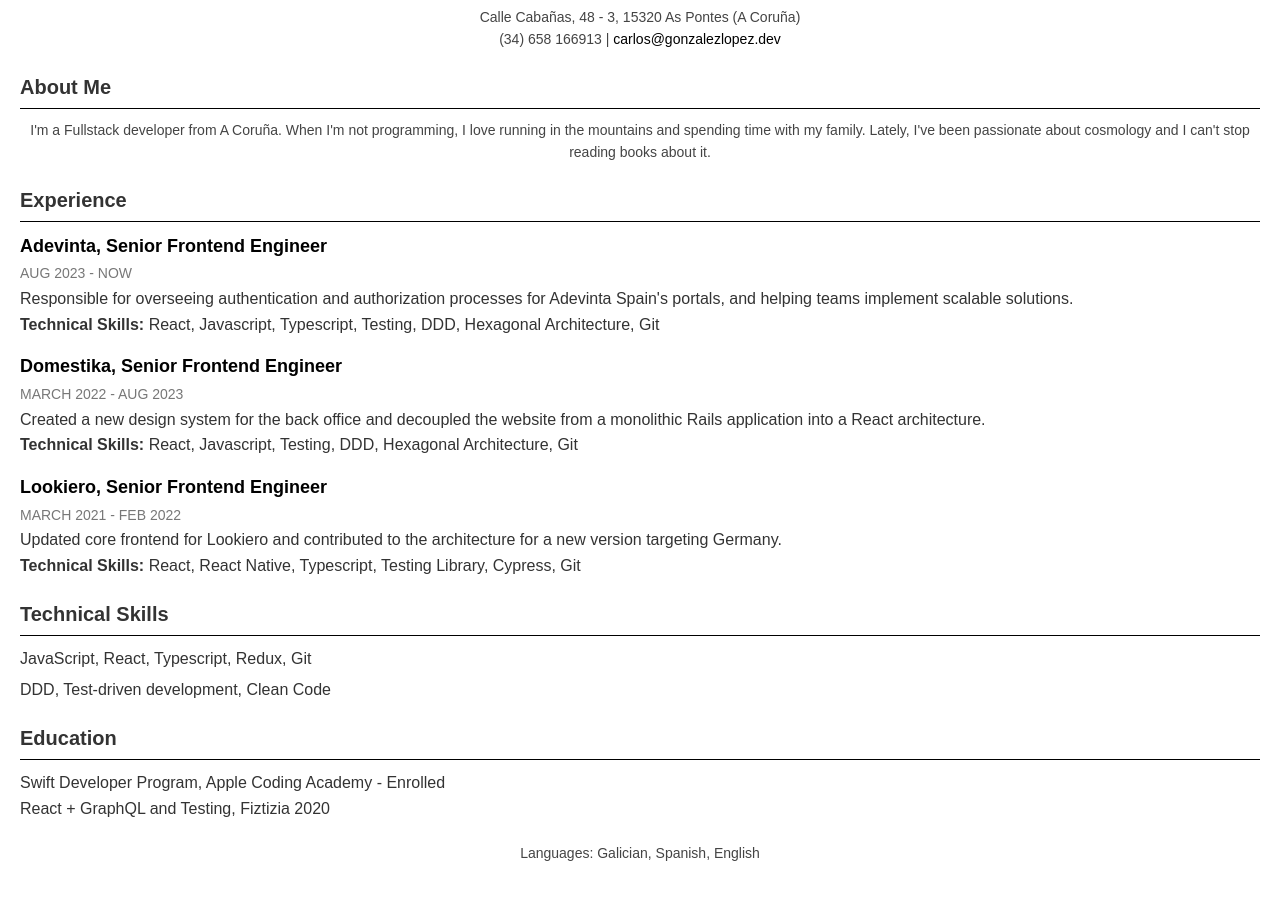
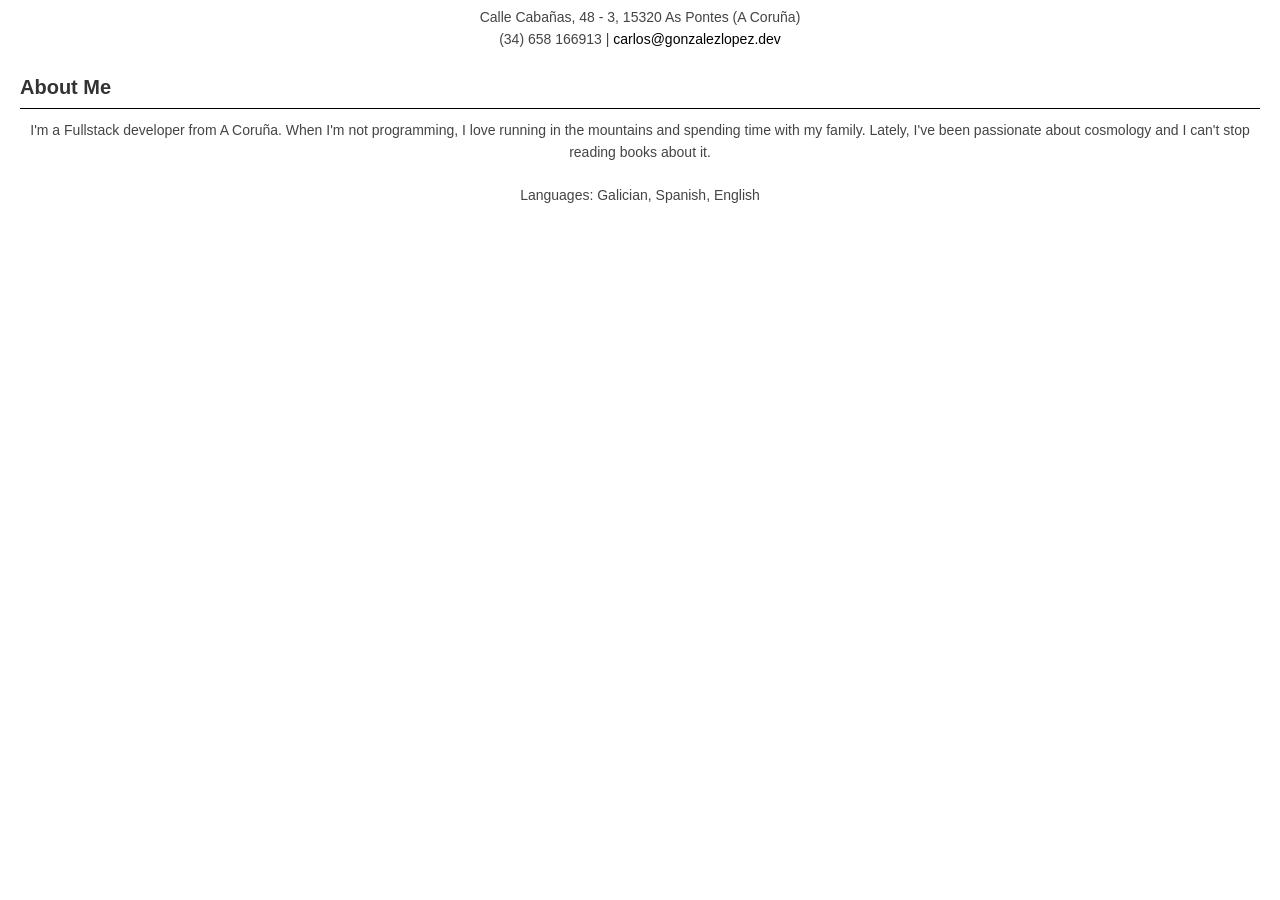
Before and after one commit to linhos/linhos.github.io, a plain HTML site: page index.html in a window 1280 px wide. Shown: the part 132-1032 px from the top of the page. After the commit the page ends 800 px from the top, so only its background shows below. Drawn offline with Linux system fonts and the light colour scheme.

Commit message:
Update index.html

```diff
--- a/index.html
+++ b/index.html
@@ -23,47 +23,7 @@
         <p>I'm a Fullstack developer from A Coruña. When I'm not programming, I love running in the mountains and spending time with my family. Lately, I've been passionate about cosmology and I can't stop reading books about it.</p>
     </section>
 
-    <section class="experience">
-        <h3>Experience</h3>
 
-        <div class="job">
-            <h4>Adevinta, Senior Frontend Engineer</h4>
-            <span class="date">AUG 2023 - NOW</span>
-            <p>Responsible for overseeing authentication and authorization processes for Adevinta Spain's portals, and helping teams implement scalable solutions.</p>
-            <p><strong>Technical Skills:</strong> React, Javascript, Typescript, Testing, DDD, Hexagonal Architecture, Git</p>
-        </div>
-
-        <div class="job">
-            <h4>Domestika, Senior Frontend Engineer</h4>
-            <span class="date">MARCH 2022 - AUG 2023</span>
-            <p>Created a new design system for the back office and decoupled the website from a monolithic Rails application into a React architecture.</p>
-            <p><strong>Technical Skills:</strong> React, Javascript, Testing, DDD, Hexagonal Architecture, Git</p>
-        </div>
-
-        <div class="job">
-            <h4>Lookiero, Senior Frontend Engineer</h4>
-            <span class="date">MARCH 2021 - FEB 2022</span>
-            <p>Updated core frontend for Lookiero and contributed to the architecture for a new version targeting Germany.</p>
-            <p><strong>Technical Skills:</strong> React, React Native, Typescript, Testing Library, Cypress, Git</p>
-        </div>
-
-        <!-- Add other jobs here similarly -->
-    </section>
-
-    <section class="skills">
-        <h3>Technical Skills</h3>
-        <ul>
-            <li>JavaScript, React, Typescript, Redux, Git</li>
-            <li>DDD, Test-driven development, Clean Code</li>
-        </ul>
-    </section>
-
-    <section class="education">
-        <h3>Education</h3>
-        <p>Swift Developer Program, Apple Coding Academy - Enrolled</p>
-        <p>React + GraphQL and Testing, Fiztizia 2020</p>
-        <!-- Add other educational qualifications similarly -->
-    </section>
 
     <footer>
         <p>Languages: Galician, Spanish, English</p>
```
